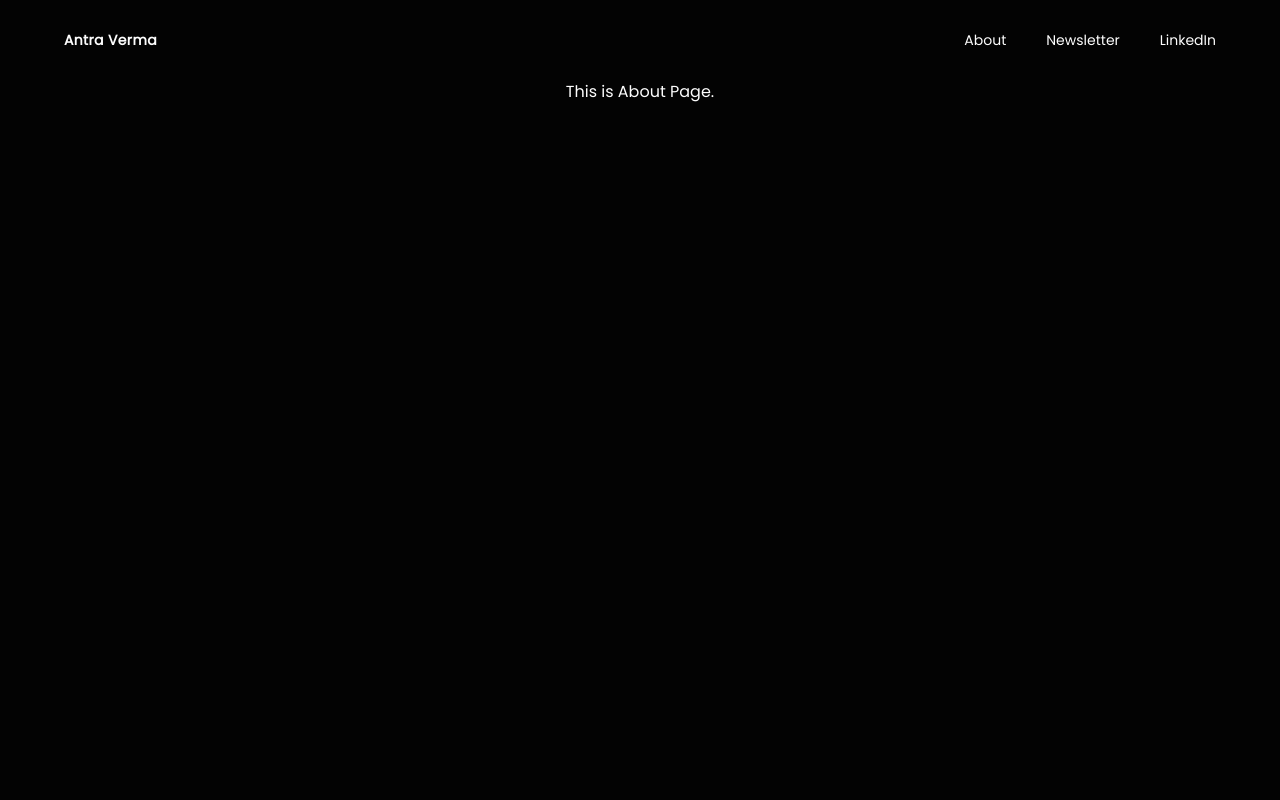
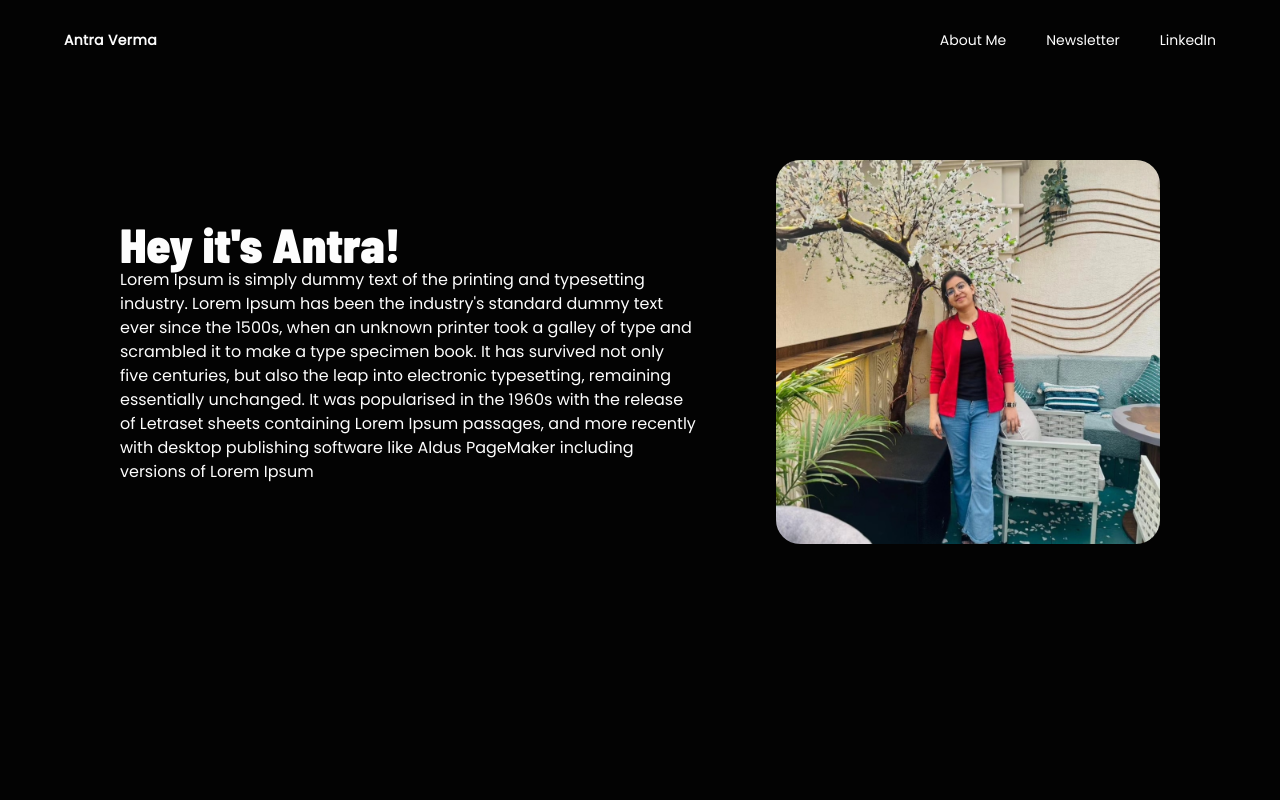
Before and after one commit to mis-coder/antraverma.com, a Next.js app: page /about in a window 1280 px wide. Shown: the top 800 px of the page. Built offline with nearby package versions, Linux system fonts and the light colour scheme.

Commit message:
added info to the about page

```diff
--- a/app/(pages)/about/page.jsx
+++ b/app/(pages)/about/page.jsx
@@ -1,8 +1,36 @@
+import Image from "next/image";
+import TopImg from "../../assets/images/website-about-pic-1.jpeg";
 
 const AboutPage = () => {
   return (
-    <div>This is About Page.</div>
-  )
-}
+    <section className="pt-20">
+      <div className="flex w-full h-full gap-20 items-center justify-center">
+        <div className="w-full md:w-1/2">
+          <h2 className="font-barlow text-3xl md:text-5xl">Hey it's Antra!</h2>
+          <p>
+            Lorem Ipsum is simply dummy text of the printing and typesetting
+            industry. Lorem Ipsum has been the industry's standard dummy text
+            ever since the 1500s, when an unknown printer took a galley of type
+            and scrambled it to make a type specimen book. It has survived not
+            only five centuries, but also the leap into electronic typesetting,
+            remaining essentially unchanged. It was popularised in the 1960s
+            with the release of Letraset sheets containing Lorem Ipsum passages,
+            and more recently with desktop publishing software like Aldus
+            PageMaker including versions of Lorem Ipsum
+          </p>
+        </div>
+        <div className="">
+          <Image
+            src={TopImg}
+            quality={80}
+            alt="my-picture"
+            className="w-96 h-96 z-10 object-cover rounded-3xl"
+          />
+          <div />
+        </div>
+      </div>
+    </section>
+  );
+};
 
 export default AboutPage;
--- a/app/components/Header.tsx
+++ b/app/components/Header.tsx
@@ -2,7 +2,7 @@ import Navbar from "./UI/Navbar";
 
 const Header = () => {
   return (
-    <header className="flex h-20 w-full items-center justify-between px-8 md:px-16 lg:px-16">
+    <header className="flex h-20 w-full items-center justify-between">
       <a
         href="/"
         className="font-extrabold text-sm md:text-md lg:text-md tracking-wide"
--- a/app/constants/static-data/index.ts
+++ b/app/constants/static-data/index.ts
@@ -1,7 +1,7 @@
 export const navItems = [
   {
     target: "",
-    title: "About",
+    title: "About Me",
     url: "/about",
   },
   {
--- a/app/layout.tsx
+++ b/app/layout.tsx
@@ -18,10 +18,10 @@ export default function RootLayout({
 }>) {
   return (
     <html lang="en">
-      <body className={poppins.className}>
+      <body className={`${poppins.className}  px-8 md:px-16`}>
         <Header />
         <main className="flex min-h-screen flex-col items-center justify-between">
-        {children}
+          {children}
         </main>
         <Footer />
       </body>
```
Also changed, not shown: app/assets/images/website-about-pic-1.jpeg (added).
